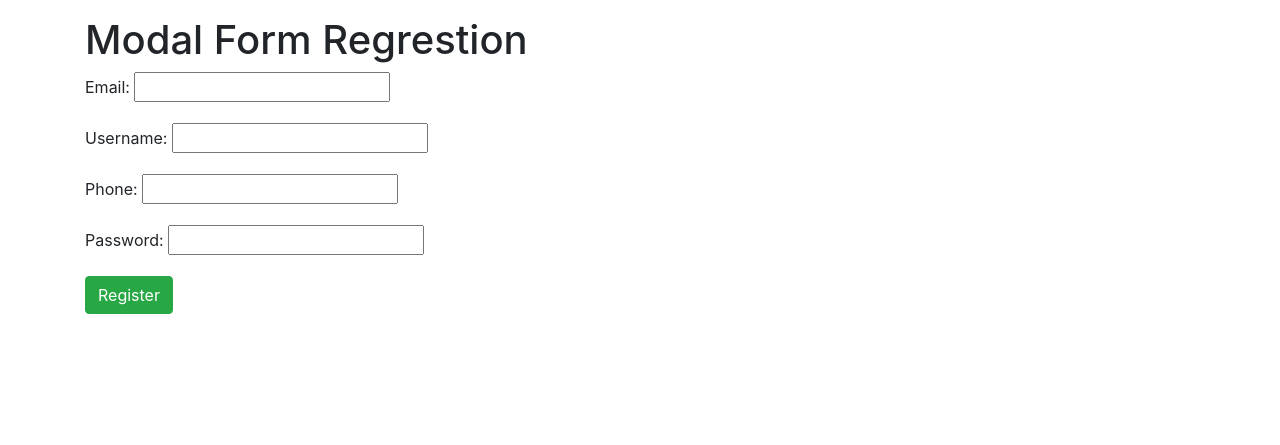
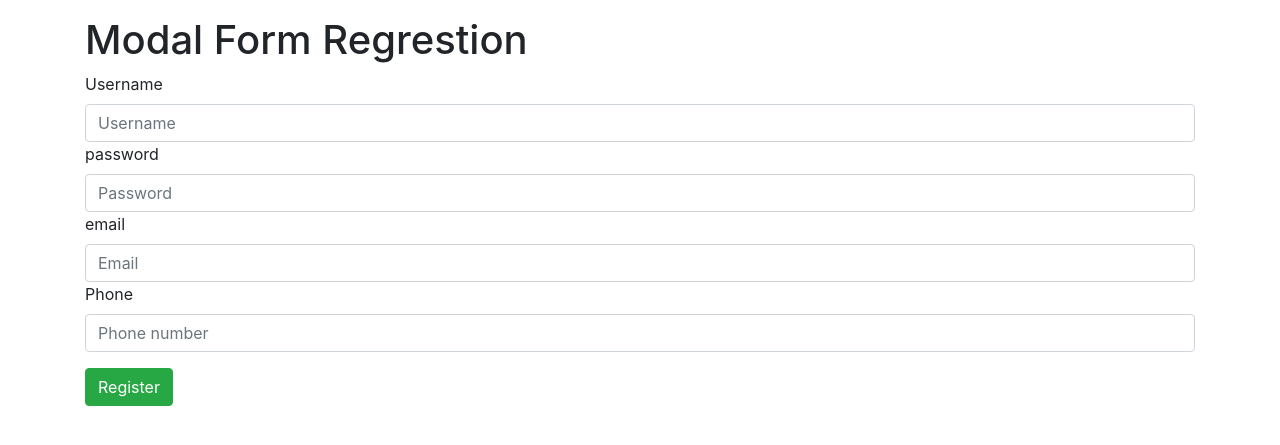
Before and after one commit to PawelDabala/Django-Full-Course-2020, a Django app: page /modalform/ in a window 1280 px wide. Shown: the part 96-541 px from the top of the page. Run offline with Django 3.2, Linux system fonts and the light colour scheme; some libraries are stand-ins or nearby versions.

Commit message:
249:47 many to many

```diff
--- a/TestPro/NewsApp/forms.py
+++ b/TestPro/NewsApp/forms.py
@@ -24,9 +24,28 @@ class RegistrationForm(forms.Form):
 class RegistrationDataModel(forms.ModelForm):
     class Meta:
         model = RegistrationData
-        fields = {
+        fields = [
             'username',
             'password',
             'email',
             'phone'
+        ]
+
+        widgets = {
+            'username': forms.TextInput(attrs={
+                    'class': 'form-control',
+                    'placeholder': 'Username'
+                     }),
+            'password': forms.PasswordInput(attrs={
+                'class': 'form-control',
+                'placeholder': 'Password'
+            }),
+            'email': forms.EmailInput(attrs={
+                'class': 'form-control',
+                'placeholder': 'Email'
+            }),
+            'phone': forms.NumberInput(attrs={
+                'class': 'form-control',
+                'placeholder': 'Phone number'
+            })
         }
--- a/TestPro/NewsApp/templates/modelform.html
+++ b/TestPro/NewsApp/templates/modelform.html
@@ -11,7 +11,18 @@
     <form action="{% url 'modalform' %}" method="post">
 
         {% csrf_token %}
-        {{ modalform.as_p}}
+        <!-- {{ modalform.as_p}}  -->
+        <div class="form-group">
+            <label>Username</label>
+            {{ modalform.username}}
+            <label>password</label>
+            {{ modalform.password}}
+            <label>email</label>
+            {{ modalform.email}}
+            <label>Phone</label>
+            {{ modalform.phone}}
+
+        </div>
 
         <input type="submit" class="btn btn-success" value="Register">
     </form>
```
